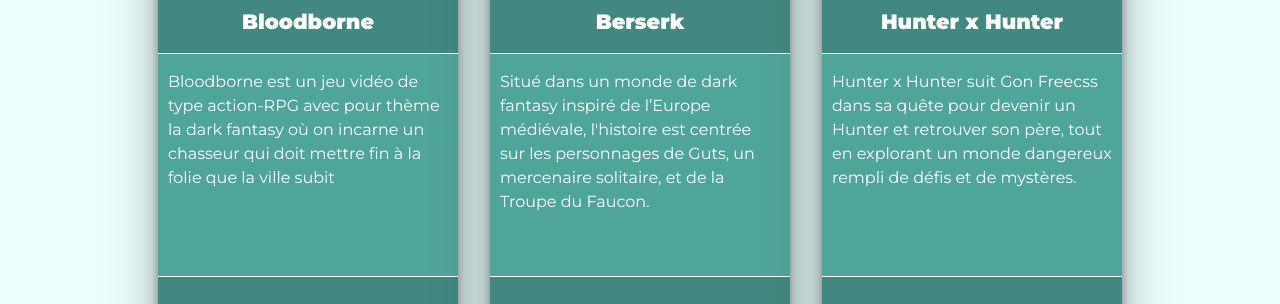
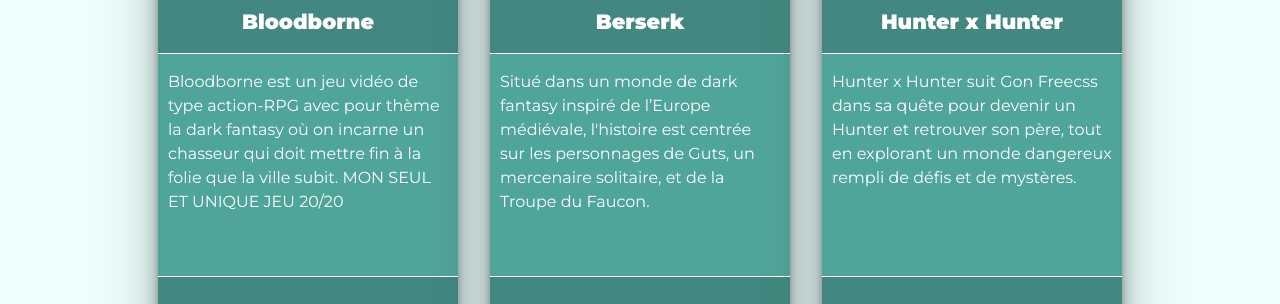
Before and after one commit to BarisRz/react-challenge, a React (Vite) app: page / in a window 1280 px wide. Shown: the part 989-1293 px from the top of the page. Built offline with nearby package versions, Linux system fonts and the light colour scheme.

Commit message:
ligne useless + data

```diff
--- a/src/App.scss
+++ b/src/App.scss
@@ -222,6 +222,7 @@ nav {
     cursor: pointer;
     transition: 0.3s;
     border-style: none;
+    box-shadow: rgba(0, 0, 0, 0.24) 0px 3px 8px;
     &:hover {
       border-radius: 10px;
       background-color: $thirdcolor;
--- a/src/data/data.json
+++ b/src/data/data.json
@@ -2,7 +2,7 @@
   {
     "id": 1,
     "title": "Bloodborne",
-    "description": "Bloodborne est un jeu vidéo de type action-RPG avec pour thème la dark fantasy où on incarne un chasseur qui doit mettre fin à la folie que la ville subit",
+    "description": "Bloodborne est un jeu vidéo de type action-RPG avec pour thème la dark fantasy où on incarne un chasseur qui doit mettre fin à la folie que la ville subit.\n MON SEUL ET UNIQUE JEU  20/20",
     "price": 19.99,
     "image": "https://images.lanouvellerepublique.fr/image/upload/t_1020w/f_auto/58c32f0a459a454c008b5d30.jpg",
     "category": "Jeuxvideo"
```
